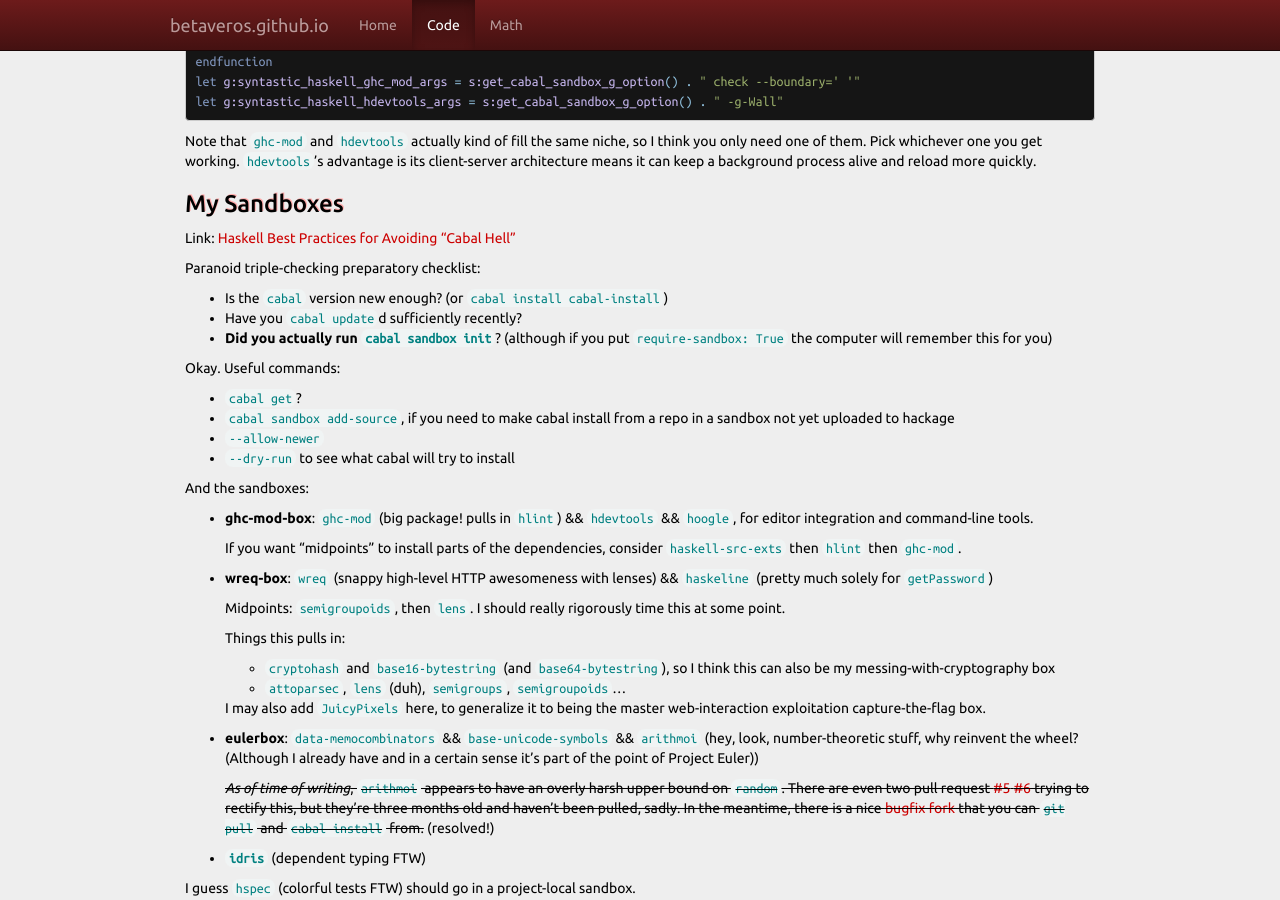
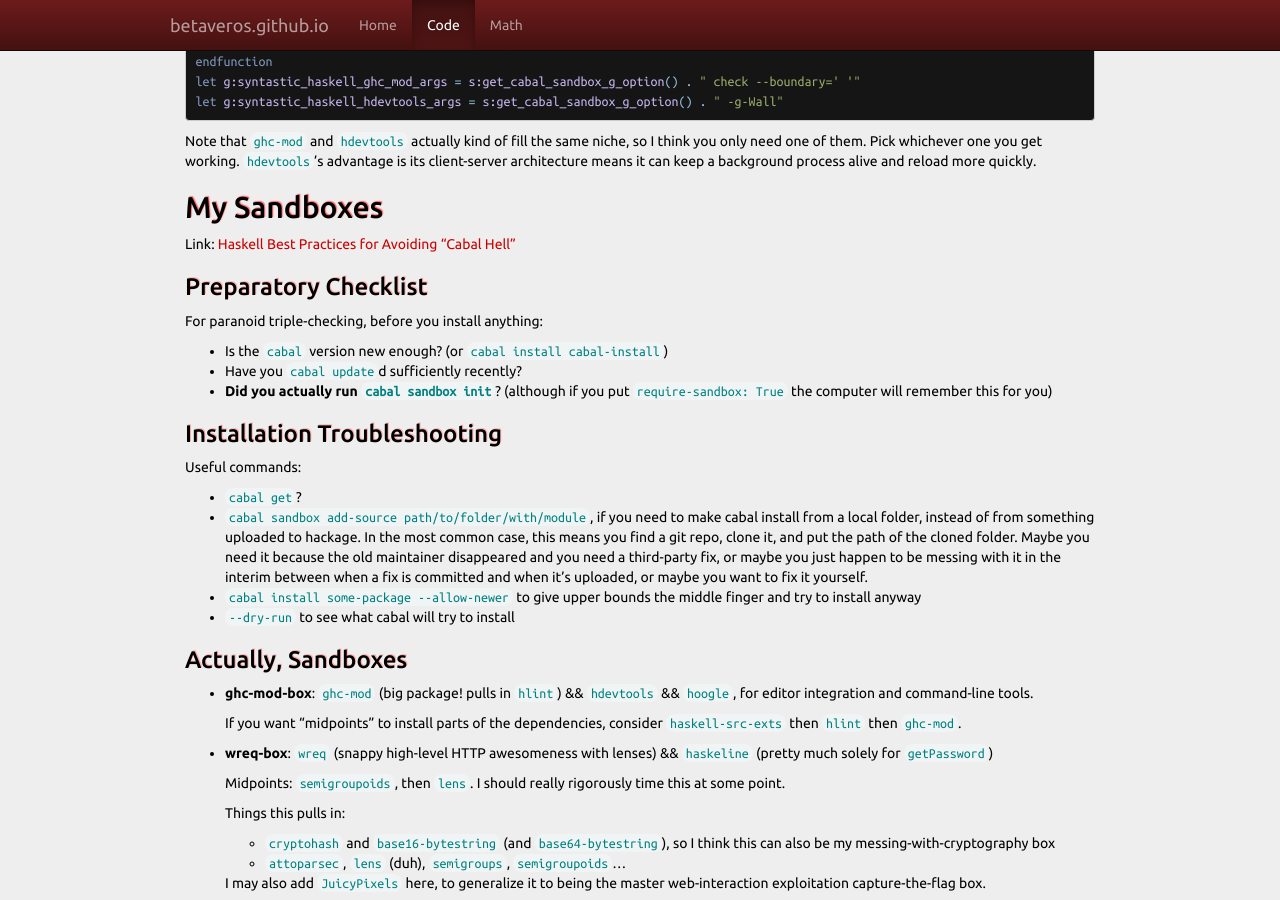
Before and after one commit to betaveros/betaveros.github.io, a Jekyll site: the page built from _posts/2014-12-11-hs-stash.markdown, in a window 1280 px wide and 900 px high, scrolled down 2438 px. Built offline with Jekyll 4.4.1, drawn with Linux system fonts in a browser that asks for light colours.

Commit message:
hs-stash: details in installing sandboxes

```diff
--- a/_posts/2014-12-11-hs-stash.markdown
+++ b/_posts/2014-12-11-hs-stash.markdown
@@ -136,24 +136,28 @@ let g:syntastic_haskell_hdevtools_args = s:get_cabal_sandbox_g_option() . " -g-W
 
 Note that `ghc-mod` and `hdevtools` actually kind of fill the same niche, so I think you only need one of them. Pick whichever one you get working. `hdevtools`'s advantage is its client-server architecture means it can keep a background process alive and reload more quickly.
 
-### My Sandboxes
+## My Sandboxes
 
 Link: [Haskell Best Practices for Avoiding "Cabal Hell"](http://softwaresimply.blogspot.tw/2014/07/haskell-best-practices-for-avoiding.html)
 
-Paranoid triple-checking preparatory checklist:
+### Preparatory Checklist
+
+For paranoid triple-checking, before you install anything:
 
 - Is the `cabal` version new enough? (or `cabal install cabal-install`)
 - Have you `cabal update`d sufficiently recently?
 - **Did you actually run `cabal sandbox init`**? (although if you put `require-sandbox: True` the computer will remember this for you)
 
-Okay. Useful commands:
+### Installation Troubleshooting
+
+Useful commands:
 
 - `cabal get`?
-- `cabal sandbox add-source`, if you need to make cabal install from a repo in a sandbox not yet uploaded to hackage
-- `--allow-newer`
+- `cabal sandbox add-source path/to/folder/with/module`, if you need to make cabal install from a local folder, instead of from something uploaded to hackage. In the most common case, this means you find a git repo, clone it, and put the path of the cloned folder. Maybe you need it because the old maintainer disappeared and you need a third-party fix, or maybe you just happen to be messing with it in the interim between when a fix is committed and when it's uploaded, or maybe you want to fix it yourself.
+- `cabal install some-package --allow-newer` to give upper bounds the middle finger and try to install anyway
 - `--dry-run` to see what cabal will try to install
 
-And the sandboxes:
+### Actually, Sandboxes
 
 - **ghc-mod-box**: `ghc-mod` (big package! pulls in `hlint`) && `hdevtools` && `hoogle`, for editor integration and command-line tools.
 
```
